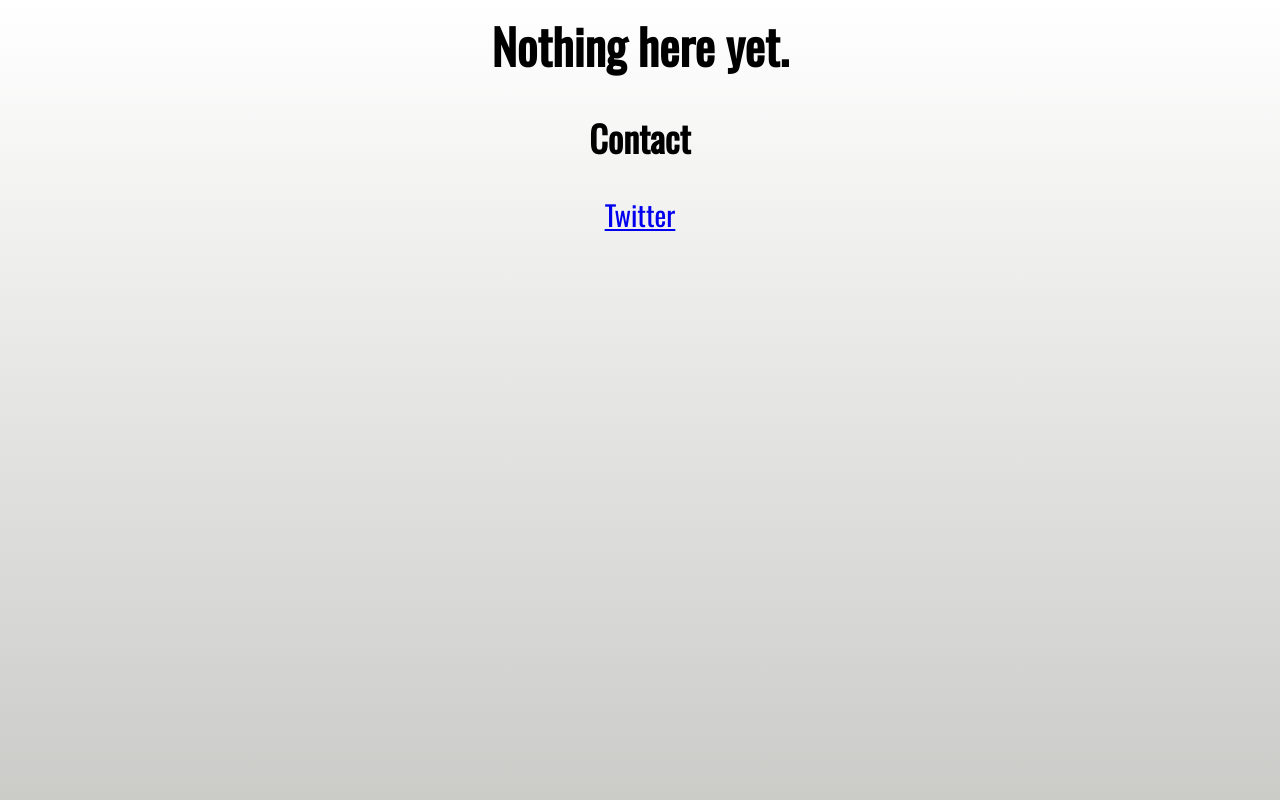
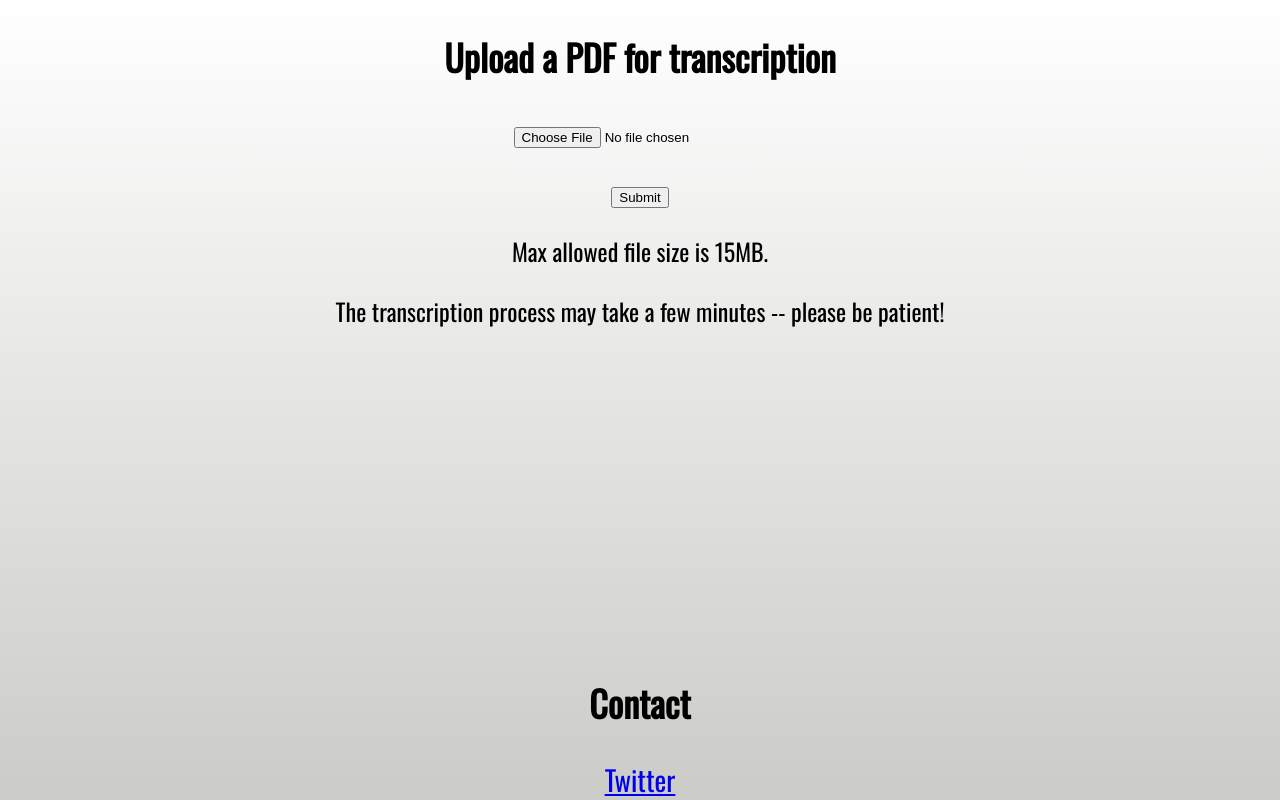
Before and after one commit to BlakeC97/gcloud-flask-app, a Flask app: page /pdf in a window 1280 px wide. Run offline with Flask 2, Linux system fonts and the light colour scheme.

Commit message:
PDF transcription works!

```diff
--- a/src/static/styles/base.css
+++ b/src/static/styles/base.css
@@ -1,5 +1,7 @@
 html {
     height: 100%
+    min-height: 100%
+    position: relative;
     font-size: 24px;
     text-align: center;
     font-family: 'Oswald', sans-serif;
@@ -10,7 +12,7 @@ html {
 
 body {
     width: 1000px;
-    margin: 0 auto;
+    margin: 0 auto 100px;
 }
 
 h1 {
@@ -32,3 +34,12 @@ img {
 .contact_link {
     font-size: 28px;
 }
+
+#footer {
+    position: absolute;
+    left: 0;
+    bottom: 0;
+    height: -100px;
+    width: 100%;
+    text-align: center;
+}
--- a/src/templates/pdf_ocr.html
+++ b/src/templates/pdf_ocr.html
@@ -6,5 +6,11 @@
 {% endblock %}
 
 {% block content %}
-    <h1>Nothing here yet.</h1>
+    <h2>Upload a PDF for transcription</h2>
+    <form id="uploadbanner" enctype="multipart/form-data" method="POST" action="#">
+       <p><input id="fileupload" name="file" type="file" accept="application/pdf"></p>
+       <p><input type="submit" id="submit" value="Submit"></p>
+    </form>
+    <p>Max allowed file size is {{ (config.MAX_CONTENT_LENGTH / 1024 / 1024)|int }}MB.</p>
+    <p>The transcription process may take a few minutes -- please be patient!</p>
 {% endblock %}
--- a/src/views/pdf_ocr.py
+++ b/src/views/pdf_ocr.py
@@ -1,6 +1,7 @@
-from typing import List
+import pathlib
+from typing import List, Union
 
-from flask import Blueprint, render_template
+from flask import Blueprint, render_template, url_for, redirect, request, current_app, send_from_directory
 import numpy as np
 import pdf2image
 import PIL
@@ -8,6 +9,7 @@ from PIL.Image import Image
 import pytesseract
 from skimage.color import rgb2gray
 from skimage.filters import unsharp_mask, threshold_otsu
+from werkzeug.utils import secure_filename
 
 
 pdf_ocr = Blueprint("pdf_ocr", __name__)
@@ -18,14 +20,46 @@ def pdf():
     return render_template("pdf_ocr.html")
 
 
+# TODO: Validate that the user ACTUALLY uploaded a PDF
+@pdf_ocr.route("/pdf", methods=["POST"])
+def upload_file():
+    uploaded_file = request.files["file"]
+    filename = secure_filename(uploaded_file.filename)
+
+    if filename:
+        current_app.config["UPLOAD_FOLDER"].mkdir(exist_ok=True)
+        pdf_path = current_app.config["UPLOAD_FOLDER"] / filename
+        text_file_path = current_app.config["UPLOAD_FOLDER"] / (pathlib.Path(filename).stem + ".txt")
+        if text_file_path.exists():
+            return send_plain_text_file(text_file_path.name)
+
+        uploaded_file.save(pdf_path)
+        text = pdf_to_text(pdf_path)
+        with open(text_file_path, "w", encoding="utf=8") as txt_file:
+            txt_file.write(text)
+
+        pdf_path.unlink(missing_ok=True)
+        return send_plain_text_file(text_file_path.name)
+    return redirect(url_for("pdf_ocr.pdf"))
+
+
 # HERE BE BACKEND STUFF
-def pdf_to_text(pdf_path: str) -> str:
+def send_plain_text_file(filename: str):
+    return send_from_directory(
+        current_app.config["UPLOAD_FOLDER"],
+        filename,
+        mimetype="text/plain",
+        as_attachment=True,
+    )
+
+
+def pdf_to_text(pdf_path: Union[str, pathlib.Path]) -> str:
     """
     Read in a PDF file on the given `pdf_path` and convert it to text via Optical Character Recognition.
     :param pdf_path: A string representing the path to the PDF file to be OCR'd.
     :return: A string representing all pages joined together.
     """
-    images = process_images(pdf2image.convert_from_path(pdf_path, dpi=300, grayscale=True))
+    images = process_images(pdf2image.convert_from_path(pdf_path, dpi=300))
     texts = (
         pytesseract.image_to_string(im, lang="eng", config="--dpi 300 --psm 1") for im in images
     )
```
Also changed, not shown: src/__init__.py (+10 -0 lines), 1 other file.
